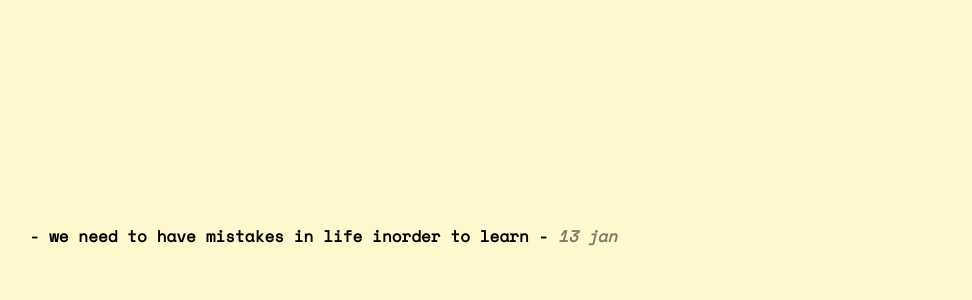
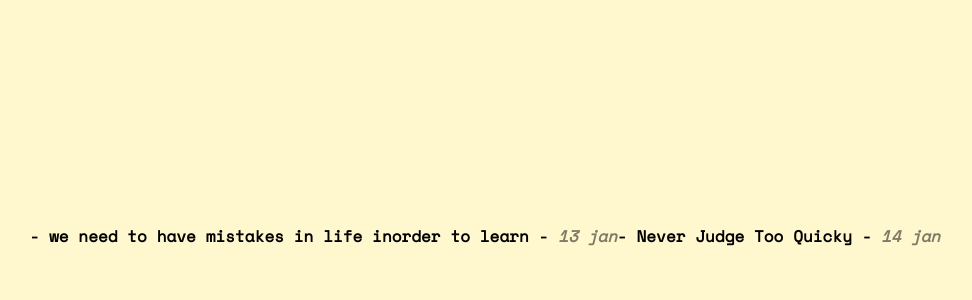
Before and after one commit to developedbyjk/JKlearnings, a React (Vite) app: page / in a window 1280 px wide. Shown: the top 300 px of the page, without its empty margins (105-1077 px from the left). Built offline with nearby package versions, Linux system fonts and the light colour scheme.

Commit message:
14 jan lesson

```diff
--- a/src/App.jsx
+++ b/src/App.jsx
@@ -10,6 +10,7 @@ function App() {
     <>
     <div class="container">
         <p>- we need to have mistakes in life inorder to learn - <i>13 jan</i></p>
+        <p>- Never Judge Too Quicky - <i>14 jan</i></p>
     </div>
     </>
   )
```
